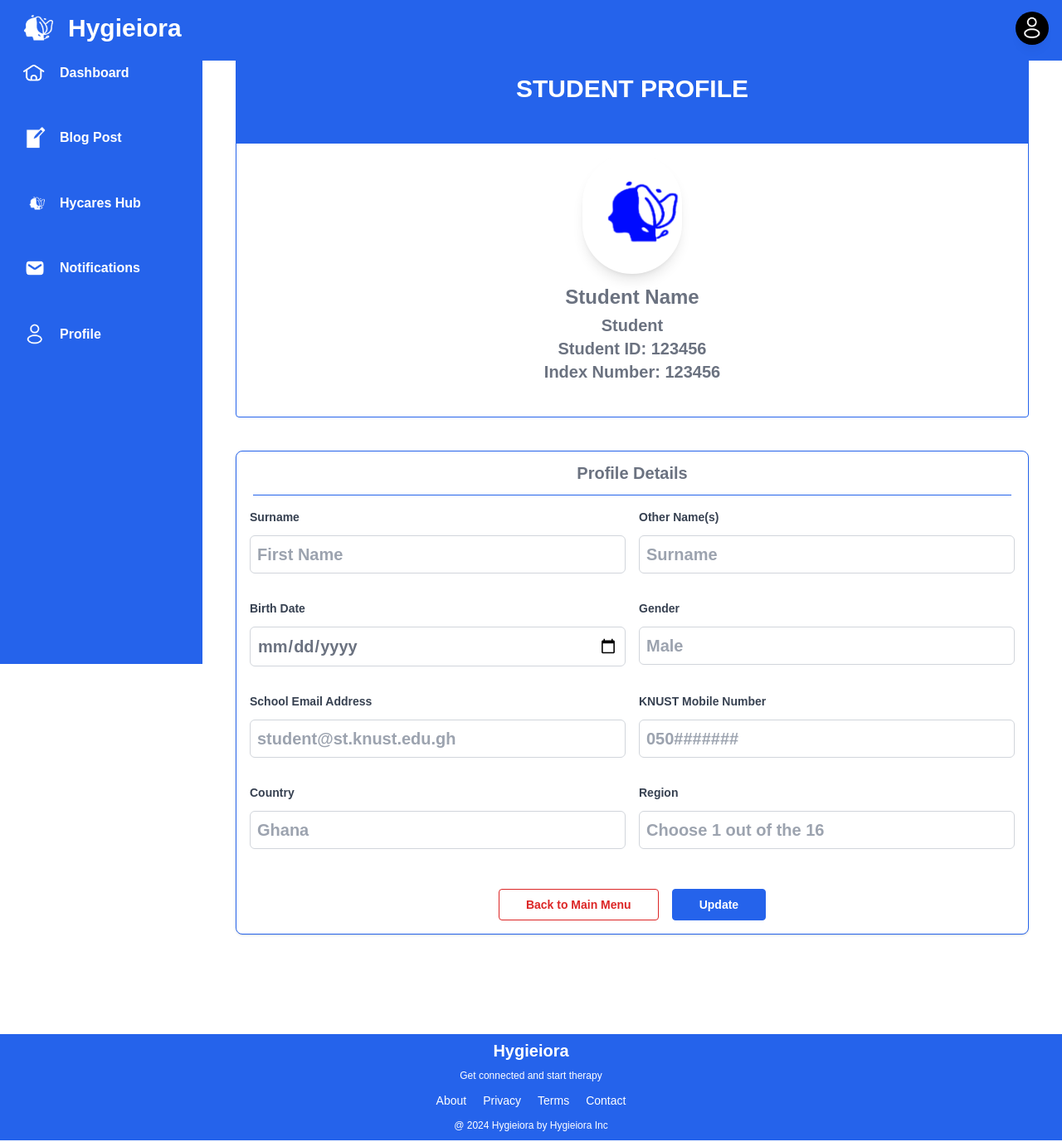
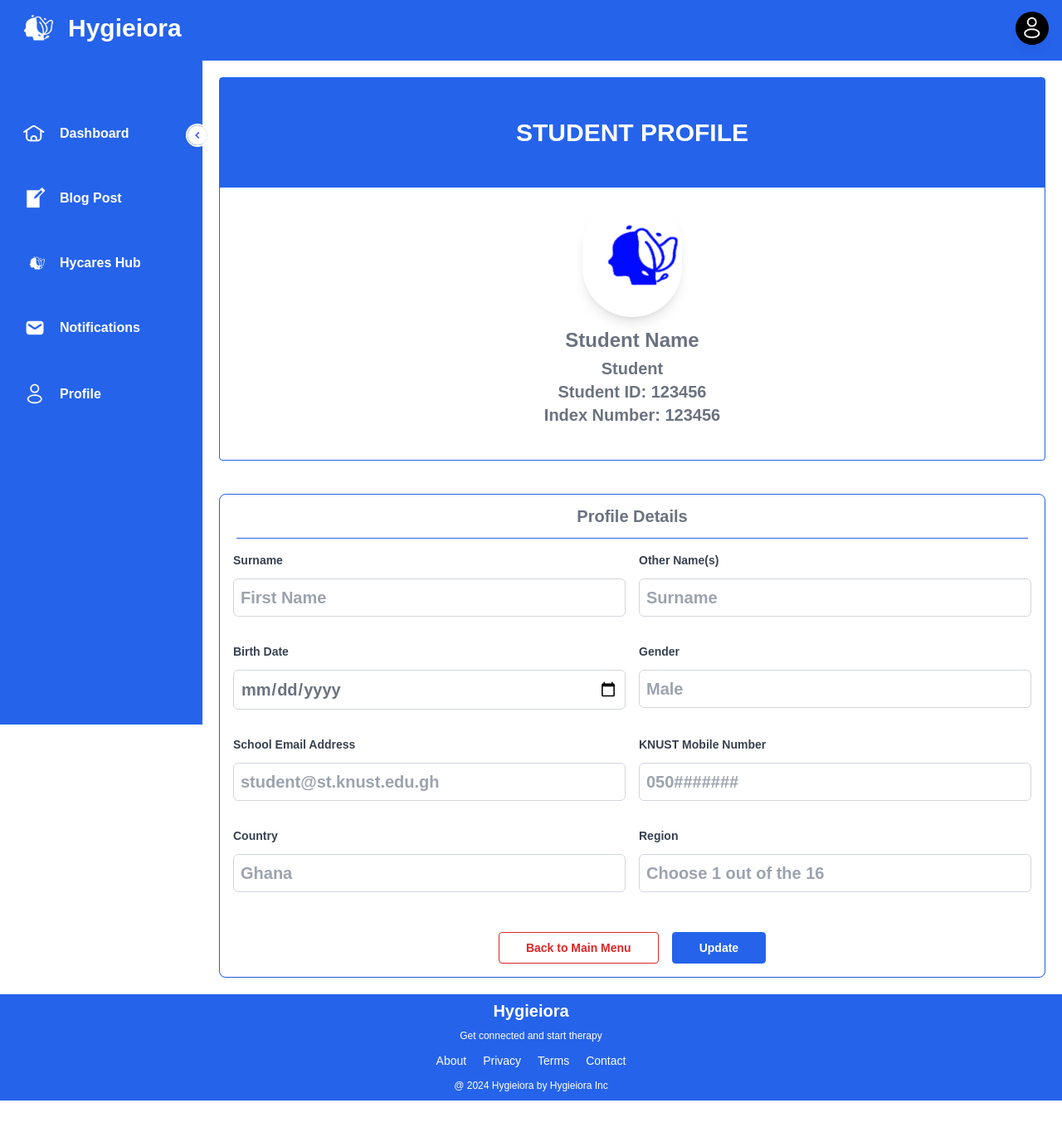
Before and after one commit to Hygieiora/frontend, a Next.js app: page /Pages/Profile in a window 1280 px wide. Shown: the whole page at 83% size. After the commit the page ends 1328 px from the top, so only its background shows below. Built offline with nearby package versions, Linux system fonts and the light colour scheme.

Commit message:
sticky header

```diff
--- a/app/(components)/Header.jsx
+++ b/app/(components)/Header.jsx
@@ -4,7 +4,7 @@ import Link from "next/link";
 
 const Header = ({ isFirstPage }) => {
   return (
-    <header className="fixed top-0 w-full z-20 bg-blue-600 border-b-4 border-blue-600 text-black py-1 flex items-center justify-between px-4">
+    <header className="sticky top-0 w-full z-20 bg-blue-600 border-b-4 border-blue-600 text-black py-1 flex items-center justify-between px-4">
       <div className="flex items-center">
         <Link href={"/"} className="flex">
           <Image
--- a/app/(components)/sideNav.jsx
+++ b/app/(components)/sideNav.jsx
@@ -34,7 +34,7 @@ const SideNav = () => {
           width={28}
           height={28}
           src="/assets/control.png"
-          className={`absolute cursor-pointer -right-3 top-9 w-7 border-dark-purple border-2 rounded-full ${
+          className={`absolute mt-10 cursor-pointer -right-3 top-9 w-7 border-white border-2 rounded-full ${
             !open && "rotate-180"
           }`}
           onClick={() => setOpen(!open)}
--- a/app/Pages/Notifications/page.jsx
+++ b/app/Pages/Notifications/page.jsx
@@ -8,7 +8,7 @@ const Notifications = () => {
     <>
       <Header isFirstPage={false} />
       <main className=" min-h-screen p-4 flex justify-center items-center">
-        <SideNav />
+        {/* <SideNav /> */}
         <MobileNavBar />
         <h1 className=" font-black">
           Hold on, we are connecting you to an expert...
--- a/app/Pages/Profile/page.jsx
+++ b/app/Pages/Profile/page.jsx
@@ -12,7 +12,7 @@ const Profile = () => {
       <main className=" min-h-screen flex text-sm sm:text-base">
         <SideNav />
         <MobileNavBar />
-        <section className="w-full bg-white m-10 border-blue-600 ">
+        <section className="w-full bg-white m-5 border-blue-600 ">
           <div className="flex flex-col border rounded border-blue-600 items-center pb-10">
             <div className="flex items-center font-bold text-3xl justify-center text-center text-white w-full p-12 bg-blue-600">
               STUDENT PROFILE
@@ -156,7 +156,6 @@ const Profile = () => {
               </Link>
             </div>
           </section>
-          <div className="p-10"></div>
         </section>
       </main>
       <Footer />
```
